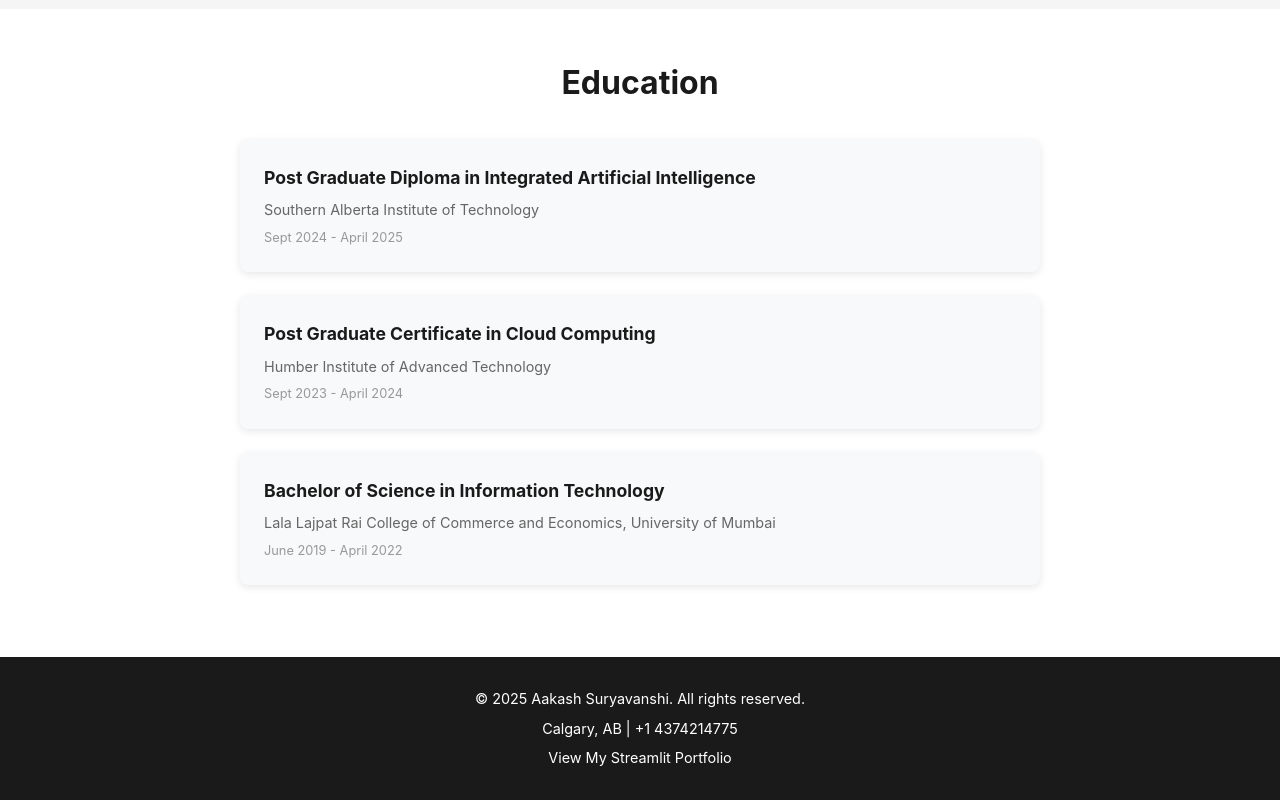
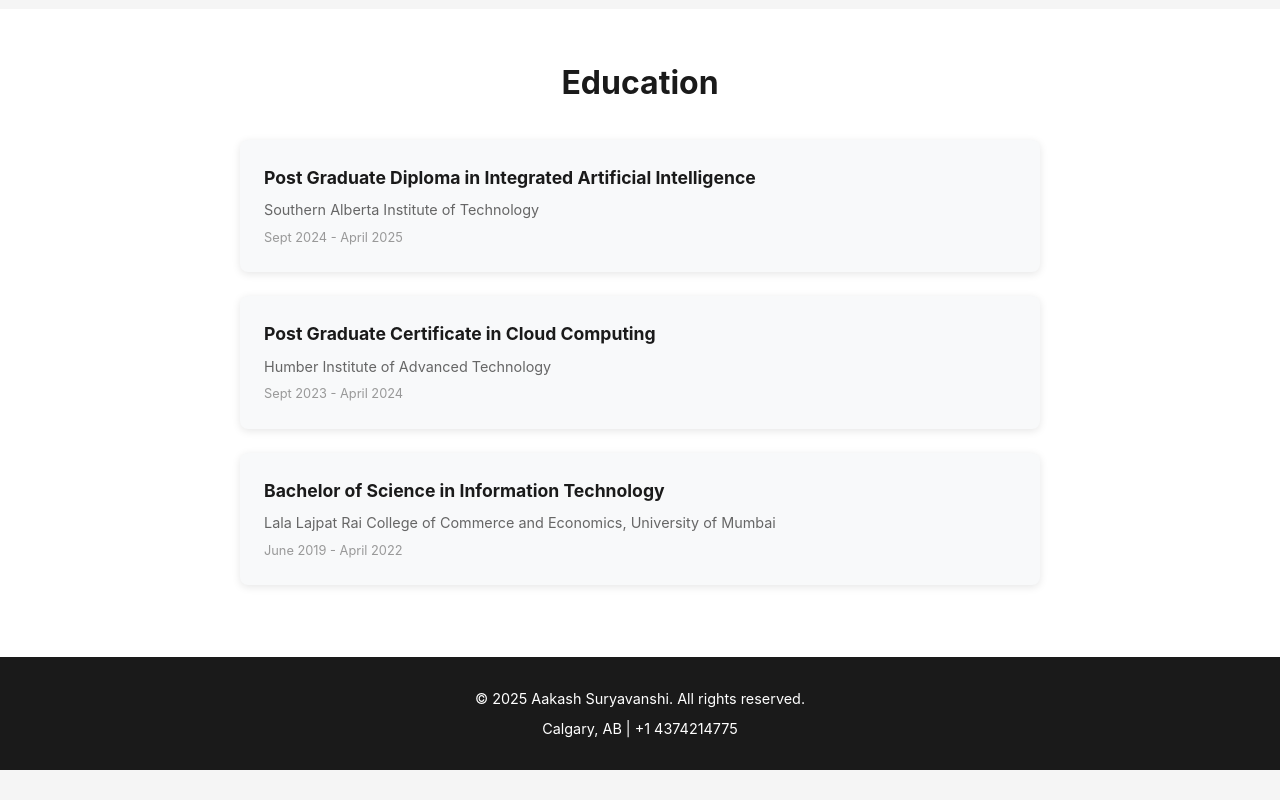
Before and after one commit to Aakash192/portfolio, a plain HTML site: page index.html in a window 1280 px wide. Shown: the part 1924-2724 px from the top of the page. After the commit the page ends 2694 px from the top, so only its background shows below. Drawn offline with Linux system fonts and the light colour scheme.

Commit message:
Update index.html

```diff
--- a/index.html
+++ b/index.html
@@ -95,7 +95,6 @@
         <div class="container">
             <p>© <span id="currentYear"></span> Aakash Suryavanshi. All rights reserved.</p>
             <p>Calgary, AB | +1 4374214775</p>
-            <p><a href="https://aakashsuryavanshi.streamlit.app/" target="_blank">View My Streamlit Portfolio</a></p>
         </div>
     </footer>
 
```
